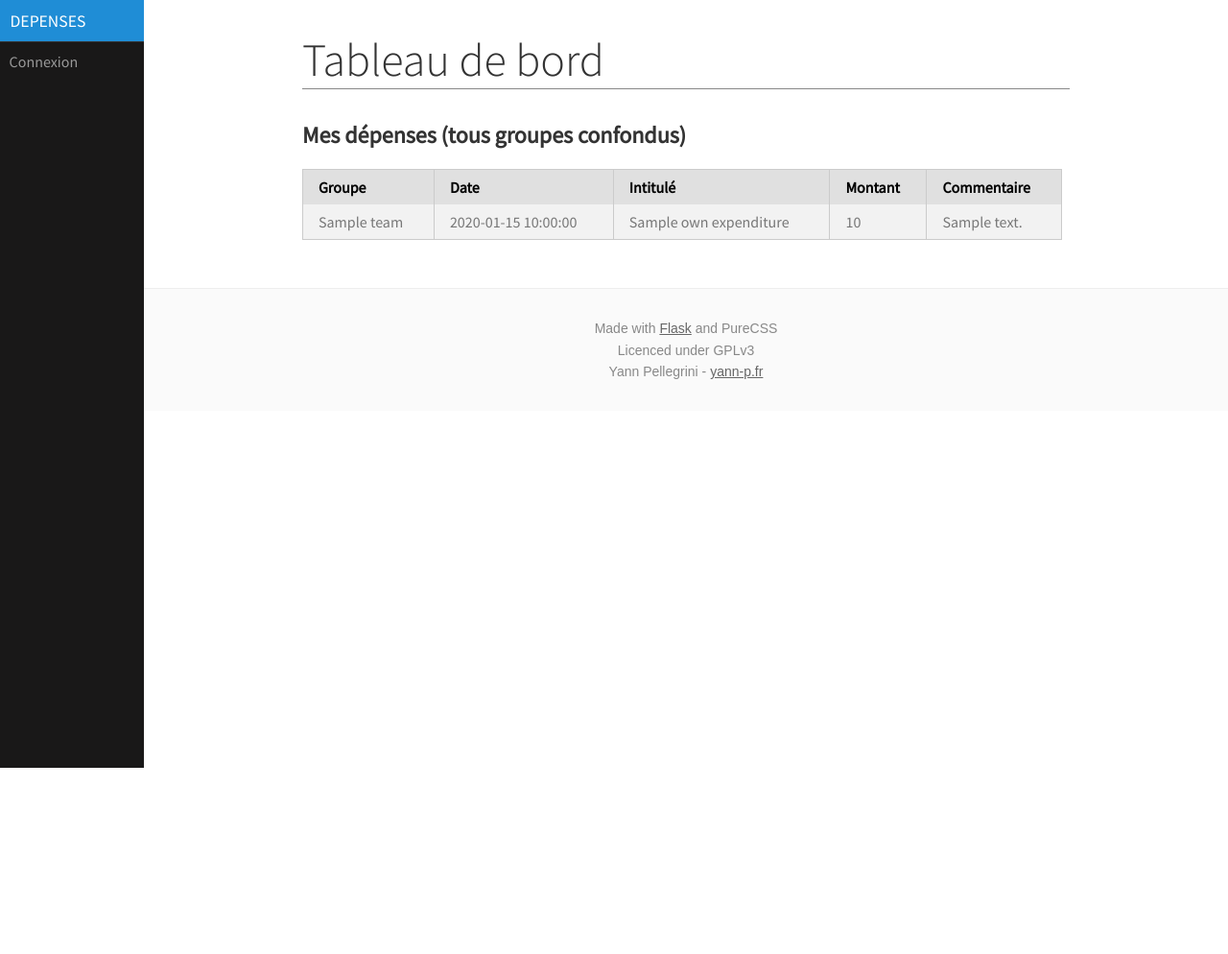
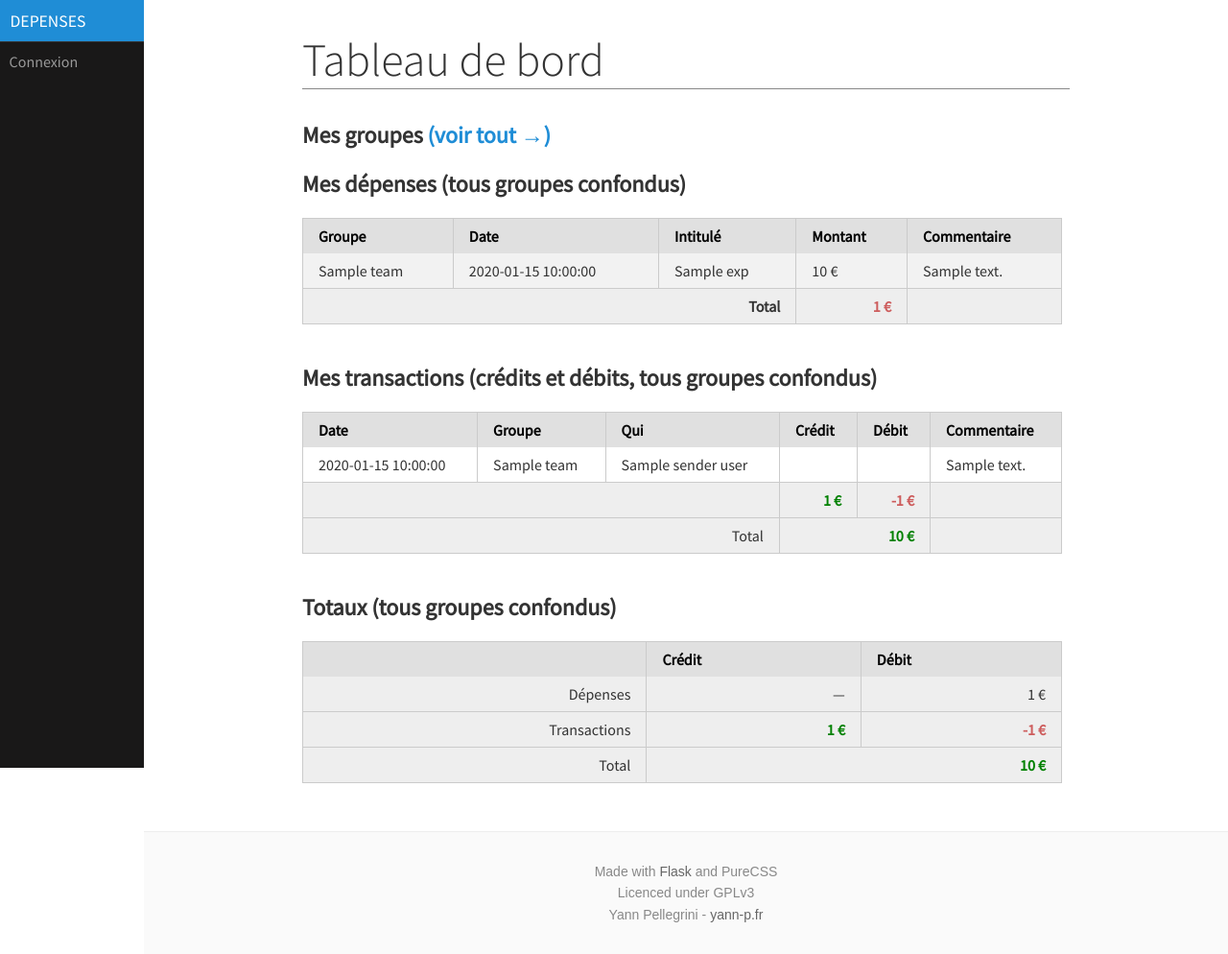
Before and after one commit to Yann-P/Depenses, a Flask app: template src/templates/dashboard/index.html in a window 1280 px wide. Shown: the whole page at 96% size. Before the commit the page ends 800 px from the top, so only its background shows below. Run offline with Flask 2, Linux system fonts and the light colour scheme; the template is opened without the code that fills it: most values are stand-ins (such as "Sample title", 1, 10 or a date in 2020).

Commit message:
transactions, total sur le dashboard

```diff
--- a/src/app.py
+++ b/src/app.py
@@ -13,6 +13,8 @@
 	 render_template, abort, g
 from controllers.user import user
 from controllers.team import team
+from controllers.dashboard import dashboard
+
 from models.User import User
 import os
 
@@ -21,10 +23,13 @@
 
 app.register_blueprint(user, url_prefix='/user')
 app.register_blueprint(team, url_prefix='/team')
+app.register_blueprint(dashboard, url_prefix='/dashboard')
+
 app.secret_key = 'd1\x01O<!\xd5\xa2\xa0\x9fR"'
 
 @app.before_request
 def before_request():
+	session.permanent = True
 	g.user = None
 	if 'uid' in session and session['uid']:
 		g.user = User.from_id(session['uid'])
@@ -32,7 +37,9 @@
 
 @app.route('/')
 def index():
-	return render_template('index.html')
+	if not g.user:
+		return render_template('index.html')
+	return redirect(url_for('dashboard.index'))
 
 
 if __name__ == '__main__':
--- a/src/controllers/user.py
+++ b/src/controllers/user.py
@@ -48,7 +48,7 @@
     uid = User.login(name, password)
     if uid != -1: # login successful
         session['uid'] = uid
-        return redirect(url_for('team.index'))
+        return redirect(url_for('dashboard.index'))
     else:
         return render_template('user/login.html', step2=True, newuser=False, name=name, error=True)
 
@@ -56,4 +56,4 @@
     print('spam')
     user = User.insert(name, password)
     session['uid'] = user.id
-    return redirect(url_for('team.index'))
+    return redirect(url_for('dashboard.index'))
--- a/src/static/css/style.css
+++ b/src/static/css/style.css
@@ -5,6 +5,23 @@
     padding-right: 1em;
     max-width: 820px;
 	margin-top:70px;
+}
+
+.positive {
+    color: green;
+}
+
+.negative {
+    color: indianred;
+}
+
+table tr.balance td {
+    text-align: right;
+    background: #eee;
+}
+
+.pure-table-bordered td {
+    color: #333;
 }
 
 body {
@@ -25,8 +42,17 @@
     width: 99%;
 }
 
-.responsive-table-container {
-    overflow-x: scroll;
+a, a:hover, a:visited {
+    color: #1f8dd6;
+    text-decoration: none;
+}
+
+@media (max-width: 48em) {
+
+
+    .responsive-table-container {
+        overflow-x: scroll;
+    }
 }
 
 .error {
@@ -56,36 +82,8 @@
     color: red;
     text-shadow: 1px 1px 0 white;
 }
-/*
-.home-menu {
-	background: #6797ab;
-	padding: 5px;
-}
-
-.home-menu .pure-menu-heading {
-    color: white;
-}
 
 
-.pure-menu-selected .pure-menu-link, .pure-menu-selected .pure-menu-link:visited {
-	color: white;
-}
-
-.home-menu a {
-    color: white;
-}
-.home-menu li a:hover,
-.home-menu li a:focus,
-.home-menu li a:visited {
-    background: none;
-    border: none;
-    color: white;
-}
-
-.home-menu ul {
-    float: right;
-}
-*/
 .footer a {
     color: #666;
 }
@@ -122,8 +120,12 @@
 }
 
 .splash h1 {
-    font-size: 5em;
+    font-size: 4em;
     border-bottom: 0;
+}
+
+.splash a {
+    color: white;
 }
 
 .splash-head {
--- a/src/templates/dashboard/index.html
+++ b/src/templates/dashboard/index.html
@@ -2,6 +2,15 @@
 
 {% block body %}
 <h1>Tableau de bord</h1>
+
+
+<h2>Mes groupes <a href="{{ url_for('dashboard.teams') }}">(voir tout &rarr;)</a></h2>
+<ul>
+	{% for team in g.user.get_teams() %}
+		<li><a href="{{ url_for('team.index', tid=team.id)}}">{{ team.name }}</a></li>
+	{% endfor %}
+</ul>
+
 
 <h2>Mes dépenses (tous groupes confondus)</h2>
 <div class="responsive-table-container">
@@ -16,19 +25,123 @@
 			</tr>
 		</thead>
 
-		{% for e in own_expenditures %}
+		{% for exp in own_expenditures %}
 
 			<tr class="{{ loop.cycle('pure-table-odd', '') }}">
-				<td>{{ e.get_team().name }}</td>
-				<td>{{ e.date }}</td>
-				<td>{{ e.title }}</td>
-				<td>{{ e.amount }}</td>
-				<td>{{ e.comment }}</td>
+				<td>{{ exp.get_team().name }}</td>
+				<td>{{ exp.date }}</td>
+				<td>{{ exp.title }}</td>
+				<td>{{ exp.amount }} €</td>
+				<td>{{ exp.comment }}</td>
 			</tr>
 
 		{% endfor %}
 
+		<tr class="balance">
+			<td colspan="3"><b>Total</b></td>
+			<td><b class="negative">{{ total_spent }} €</b></td>
+			<td></td>
+		</tr>
+
 	</table>
 </div>
 
+<br>
+
+<h2>Mes transactions (crédits et débits, tous groupes confondus)</h2>
+<div class="responsive-table-container">
+	<table class="pure-table pure-table-bordered">
+		<thead>
+			<tr>
+				<th>Date</th>
+				<th>Groupe</th>
+				<th>Qui</th>
+				<th>Crédit</th>
+				<th>Débit</th>
+				<th>Commentaire</th>
+			</tr>
+		</thead>
+
+		{% for transaction in own_transactions %}
+			<tr>
+				<td>{{ transaction.date }}</td>
+				<td>{{ transaction.get_team().name }}</td>
+				<td>
+					{% if transaction.from_user == g.user.id %}
+						{{ transaction.get_recipient_user().name }}
+					{% else %}
+						{{ transaction.get_sender_user().name }}
+					{% endif %}
+				</td>
+				<td class="positive">
+					{% if transaction.to_user == g.user.id %}
+						+{{ transaction.amount }} €
+					{% endif %}
+				</td>
+				<td class="negative">
+					{% if transaction.from_user == g.user.id %}
+						-{{ transaction.amount }} €
+					{% endif %}
+				</td>
+				<td>{{ transaction.comment }}</td>
+			</tr>
+		{% endfor %}
+
+		<tr class="balance">
+			<td colspan="3"></td>
+			<td><b class="positive">{{ total_received }}  €</b></td>
+			<td><b class="negative">-{{ total_sent }} €</b></td>
+			<td></td>
+		</tr>
+
+		<tr class="balance">
+			<td colspan="3">Total</td>
+			<td colspan="2">
+				<b class="{% if transactions_balance < 0 %}negative{% else %}positive{% endif %}">
+					{{ transactions_balance }} €
+				</b>
+			</td>
+			<td></td>
+		</tr>
+
+	</table>
+</div>
+
+<br>
+
+<h2>Totaux (tous groupes confondus)</h2>
+<div class="responsive-table-container">
+	<table class="pure-table pure-table-bordered">
+		<thead>
+			<tr>
+				<th></th>
+				<th>Crédit</th>
+				<th>Débit</th>
+			</tr>
+		</thead>
+
+		<tr class="balance">
+			<td>Dépenses</td>
+			<td>&mdash;</td>
+			<td>{{ total_spent }} €</td>
+		</tr>
+
+		<tr class="balance">
+			<td>Transactions</td>
+			<td><b class="positive">{{ total_received }} €</b></td>
+			<td><b class="negative">-{{ total_sent }} €</b></td>
+		</tr>
+		<tr class="balance">
+			<td>Total</td>
+			<td colspan="2">
+				<b class="{% if balance < 0 %}negative{% else %}positive{% endif %}">
+					{{ balance }} €
+				</b>
+			</td>
+		</tr>
+
+	</table>
+</div>
+
+
 {% endblock %}
--- a/src/templates/dashboard/teams.html
+++ b/src/templates/dashboard/teams.html
@@ -4,7 +4,7 @@
 <h1>Groupes</h1>
 
 <h2>Mes groupes</h2>
-<table class="pure-table">
+<table class="pure-table responsive-table-container">
 	<thead>
 		<tr>
 			<th>Nom</th>
@@ -13,10 +13,10 @@
 		</tr>
 	</thead>
 
-	{% for team in own_teams %}
+	{% for team in g.user.get_teams() %}
 
 		<tr class="{{ loop.cycle('pure-table-odd', '') }}">
-			<td><a href="{{ team.id }}"><b>{{ team.name }}</b></a></td>
+			<td><a href="{{ url_for('team.index', tid=team.id) }}"><b>{{ team.name }}</b></a></td>
 			<td>{{ team.description }}</td>
 			<td>
 				{% for user in team.get_users() %}
--- a/src/templates/template.html
+++ b/src/templates/template.html
@@ -25,11 +25,11 @@
 	            <ul class="pure-menu-list">
 	                {% if g.user %}
 						<li class="pure-menu-item">
-							<a href="{{ url_for('team.index') }}" class="pure-menu-link">Dépenses</a>
+							<a href="{{ url_for('dashboard.index') }}" class="pure-menu-link">Dashboard</a>
 						</li>
 
 						<li class="pure-menu-item">
-							<a href="{{ url_for('team.list') }}" class="pure-menu-link">Groupes</a>
+							<a href="{{ url_for('dashboard.teams') }}" class="pure-menu-link">Groupes</a>
 						</li>
 
 						<li class="pure-menu-item">
@@ -43,36 +43,6 @@
 	            </ul>
 	        </div>
 	    </div>
-		{# <header>
-
-			<div class="home-menu pure-menu pure-menu-horizontal pure-menu-fixed">
-				<a class="pure-menu-heading" href="{{ url_for('index') }}">
-					{% if g.user %}{{ g.user.name }}{% else %}DEPENSES{% endif %}
-				</a>
-
-				<ul class="pure-menu-list">
-
-					{% if g.user %}
-						<li class="pure-menu-item pure-menu-selected">
-							<a href="{{ url_for('team.index') }}" class="pure-menu-link">Dépenses</a>
-						</li>
-
-						<li class="pure-menu-item pure-menu-selected">
-							<a href="{{ url_for('team.list') }}" class="pure-menu-link">Groupes</a>
-						</li>
-
-						<li class="pure-menu-item">
-
-							<a href="{{ url_for('user.logout') }}" class="pure-menu-link"> <b>&rarr;</b>[]</a>
-						</li>
-
-					{% else %}
-						<li class="pure-menu-item"><a href="{{ url_for('user.login') }}" class="pure-menu-link">Connexion</a></li>
-					{% endif %}
-
-				</ul>
-			</div>
-		</header> #}
 		{% block body_fullwidth %}{% endblock %}
 
 		<div class="content">
```
Also changed, not shown: src/controllers/dashboard.py (added, +39 -0 lines), src/controllers/team.py (+16 -27 lines), src/models/Team.py (+4 -13 lines), src/models/Transaction.py (renamed from src/models/Reimbursement.py, +10 -10 lines), src/models/User.py (+27 -4 lines), src/templates/team/index.html (renamed from src/templates/dashboard/team.html, +20 -10 lines), README.md, src/templates/index.html (indentation only).
